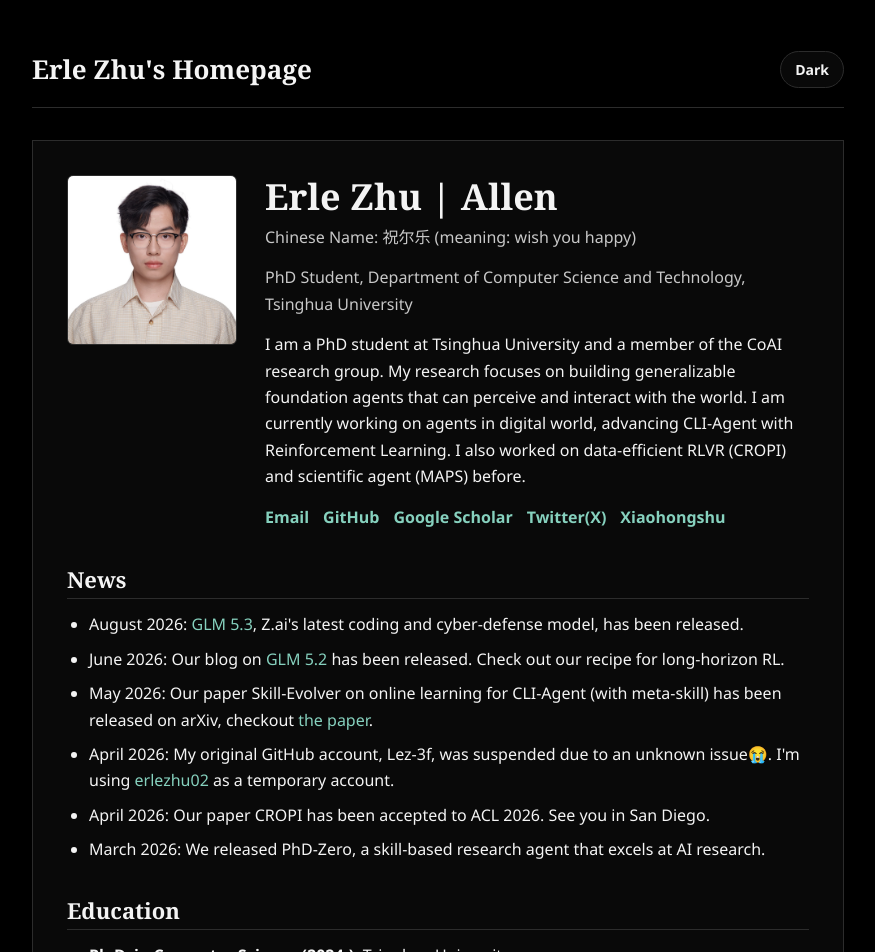
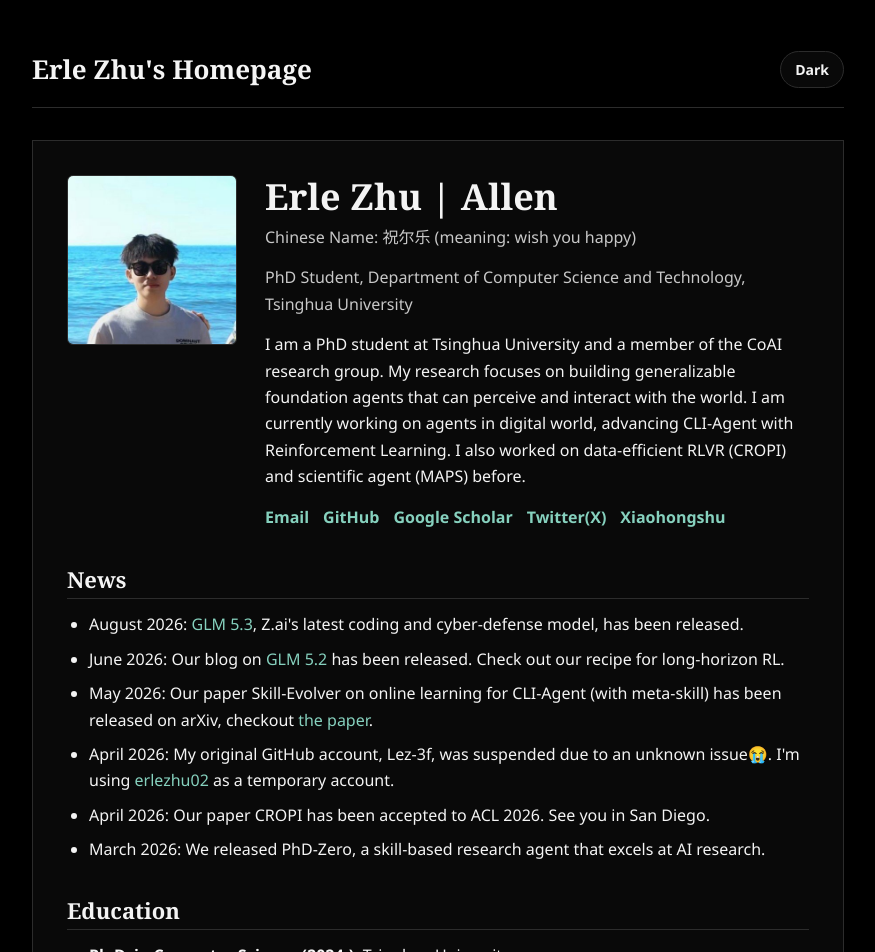
Before and after one commit to erlezhu02/erlezhu02.github.io, a Jekyll site: the page built from index.md, in a window 1280 px wide. Shown: the top 952 px of the page, without its empty margins (202-1077 px from the left). Built offline with Jekyll 4.4.1, drawn with Linux system fonts in a browser that asks for light colours.

Commit message:
Update profile photo

```diff
--- a/index.md
+++ b/index.md
@@ -2,7 +2,7 @@
 title: Erle Zhu's Homepage
 ---
 <section class="profile">
-  <img class="profile-photo" src="{{ '/assets/images/profile-enhanced.jpg' | relative_url }}" alt="Erle Zhu">
+  <img class="profile-photo" src="{{ '/assets/images/kXt7SuW8_400x400.jpg' | relative_url }}" alt="Erle Zhu">
   <div>
     <h1>Erle Zhu | Allen</h1>
     <p class="subtitle">Chinese Name: 祝尔乐 (meaning: wish you happy)</p>
```
Also changed, not shown: assets/images/kXt7SuW8_400x400.jpg (added).
